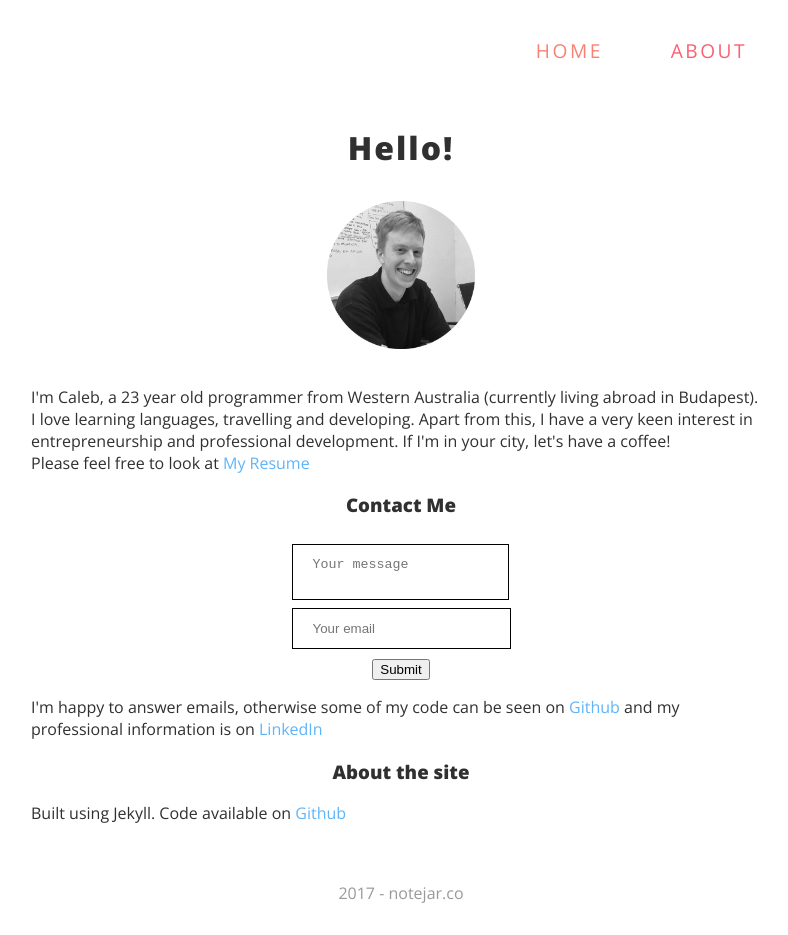
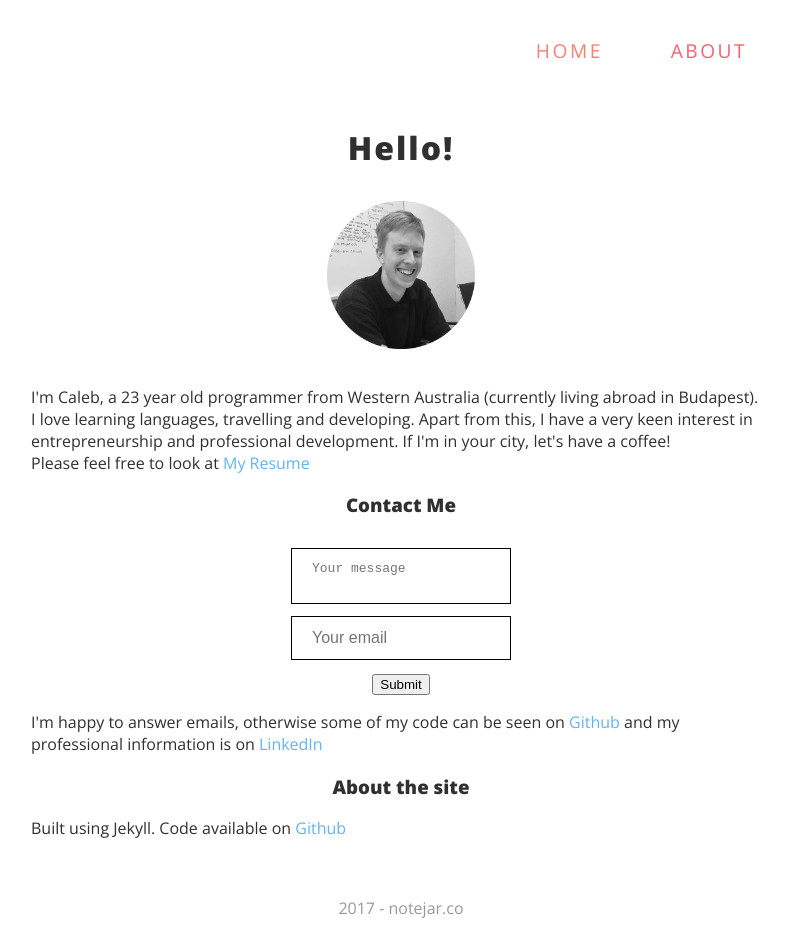
Before and after one commit to lqze/notejar.co, a Jekyll site: the page built from about.html, in a window 1280 px wide. Shown: the whole page, without its empty margins (239-1027 px from the left). Built offline with Jekyll 4.4.1, drawn with Linux system fonts in a browser that asks for light colours.

Commit message:
styling the form some more. Needs finishing.

```diff
--- a/about.html
+++ b/about.html
@@ -19,8 +19,8 @@ title: About Me
 <div class="center">
     <form action="https://formspree.io/calebfetzer@gmail.com"
           method="POST" id="contactfrm">
-        <textarea name="message" form="contactfrm" placeholder="Your message"></textarea>
-        <input type="email" placeholder="Your email" name="_replyto">
+        <textarea name="message" required form="contactfrm" placeholder="Your message"></textarea>
+        <input type="email" required="email" placeholder="Your email" name="_replyto">
         <button type="submit" form="contactfrm" value="Send">Submit</button>
     </form>
 
--- a/assets/styles.css
+++ b/assets/styles.css
@@ -128,34 +128,20 @@ form {
 }
 
 input, textarea {
+  font-size: 1em;
   border: 1px solid;
   display: block;
   padding: 12px 20px;
-  margin: 8px 0;
+  margin: 12px;
   box-sizing: border-box;
   resize: none;
+  width: 220px;
 }
 
-.container-form {
-  width: inherit;
-  height: 115px;
-}
 .center {
   text-align: center;
 }
 
-.align-left {
-  float: left;
-  width: 50%;
-  margin-left: 10px;
-}
-
-.align-right {
-  float: right;
-  width: 50%;
-  text-align: left;
-  margin-right: 20px;
-}
 
 /*
 -------------------------------- 'post' css ----------------------
```
